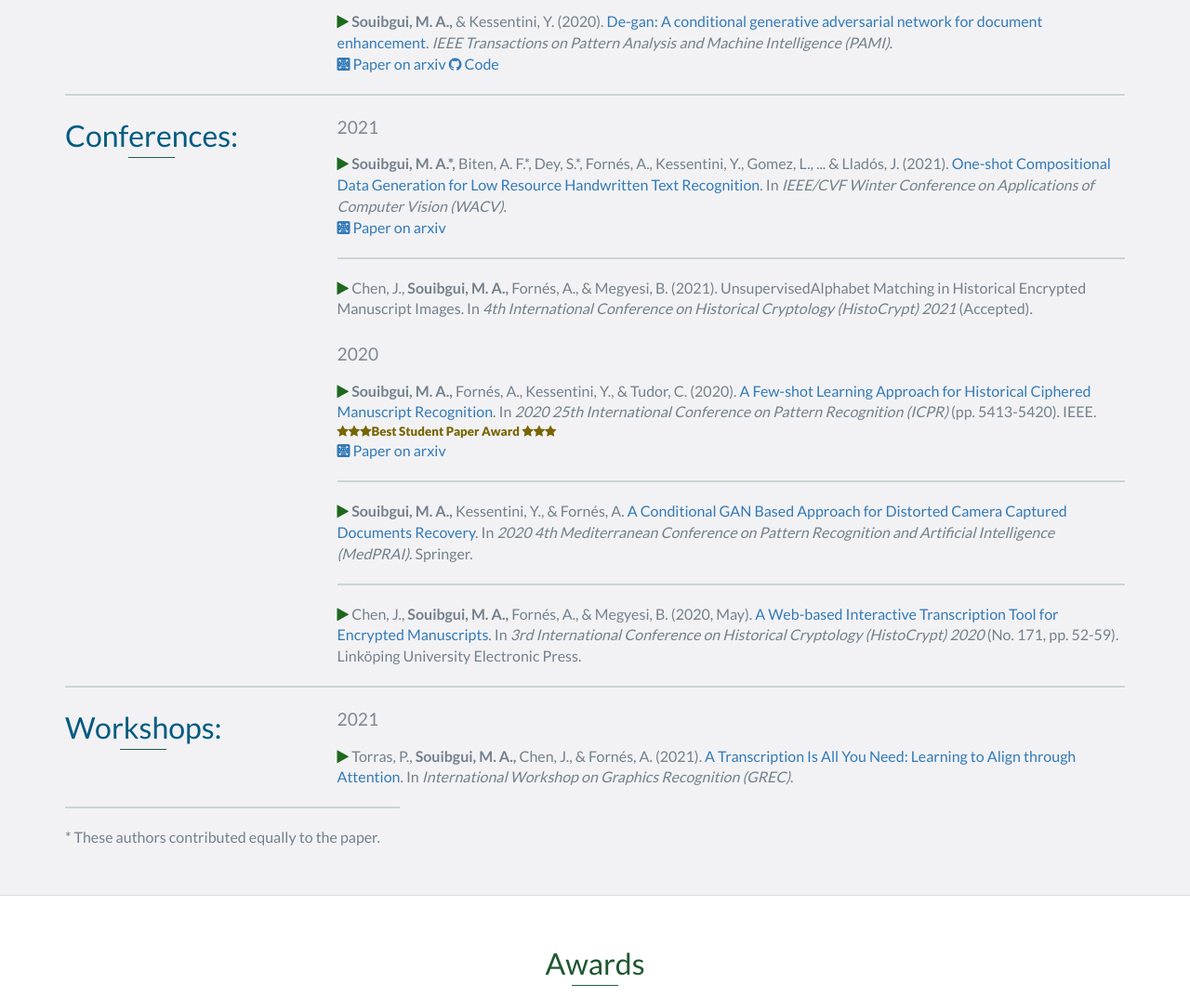
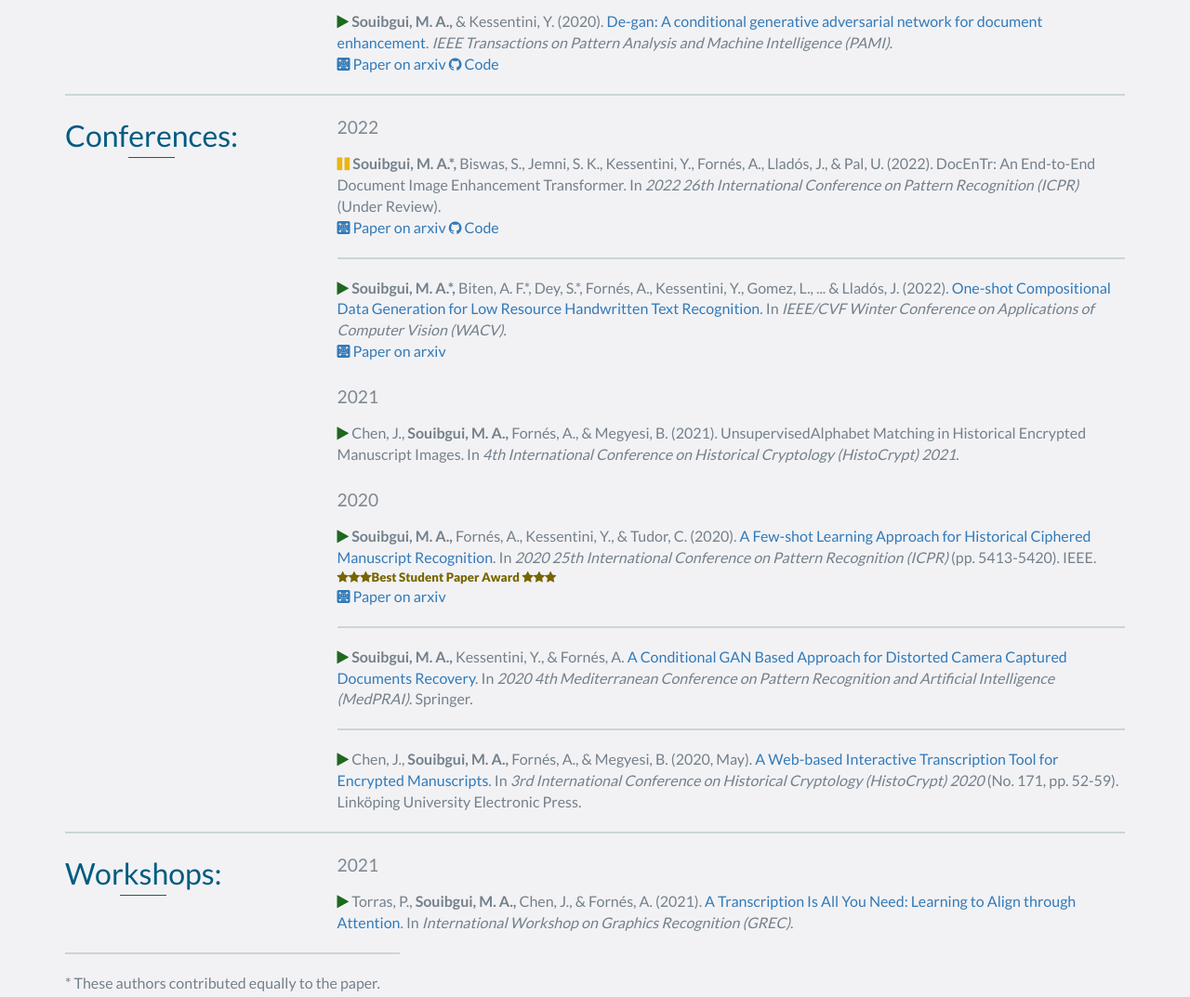
Before and after one commit to dali92002/dali92002.github.io, a website: page index.html in a window 1280 px wide. Shown: the part 3423-4496 px from the top of the page at 93% size. Drawn offline with nearby package versions, Linux system fonts and the light colour scheme; files whose address does not match are found by name.

Commit message:
update cv

```diff
--- a/index.html
+++ b/index.html
@@ -281,20 +281,29 @@
                 </div>
                 <div class="col-md-1">
                 </div>
+                <div class="col-md-9">
+                    <h4>
+                        2022
+                    </h4>
+                    <p>
+                        <i class="fa fa-pause" style="color:rgb(231, 182, 20)"></i> <b>Souibgui, M. A.*,</b> Biswas, S., Jemni, S. K., Kessentini, Y., Fornés, A., Lladós, J., & Pal, U. (2022). DocEnTr: An End-to-End Document Image Enhancement Transformer. In <i>2022 26th International Conference on Pattern Recognition (ICPR)</i> (Under Review).
+                        <br>
+                        <a href="https://arxiv.org/abs/2201.10252" target="_blank"><i class="ai ai-arxiv-square "></i> Paper on arxiv</a>  <a href="https://github.com/dali92002/DocEnTR" target="_blank"><i class="fa fa-github "></i> Code</a>
 
-                <div class="col-md-9">
+                    </p>
+                    <hr>
+                    <p>
+                        <i class="fa fa-play" style="color:rgb(30, 104, 30)"></i> <b>Souibgui, M. A.*,</b> Biten, A. F.*, Dey, S.*, Fornés, A., Kessentini, Y., Gomez, L., ... & Lladós, J. (2022). <a href="https://openaccess.thecvf.com/content/WACV2022/html/Souibgui_One-Shot_Compositional_Data_Generation_for_Low_Resource_Handwritten_Text_Recognition_WACV_2022_paper.html" target="_blank"> One-shot Compositional Data Generation for Low Resource Handwritten Text Recognition</a>. In <i>IEEE/CVF Winter Conference on Applications of Computer Vision (WACV)</i>.
+                        <br>
+                        <a href="https://arxiv.org/abs/2105.05300" target="_blank"><i class="ai ai-arxiv-square "></i> Paper on arxiv</a>
+
+                    </p>
+                    <br>
                     <h4>
                         2021
                     </h4>
                     <p>
-                        <i class="fa fa-play" style="color:rgb(30, 104, 30)"></i> <b>Souibgui, M. A.*,</b> Biten, A. F.*, Dey, S.*, Fornés, A., Kessentini, Y., Gomez, L., ... & Lladós, J. (2021). <a href="https://openaccess.thecvf.com/content/WACV2022/html/Souibgui_One-Shot_Compositional_Data_Generation_for_Low_Resource_Handwritten_Text_Recognition_WACV_2022_paper.html" target="_blank">One-shot Compositional Data Generation for Low Resource Handwritten Text Recognition</a>. In <i>IEEE/CVF Winter Conference on Applications of Computer Vision (WACV)</i>.
-                        <br>
-                        <a href="https://arxiv.org/abs/2105.05300" target="_blank"><i class="ai ai-arxiv-square "></i> Paper on arxiv</a>
-
-                    </p>
-                    <hr>
-                    <p>
-                        <i class="fa fa-play" style="color:rgb(30, 104, 30)"></i> Chen, J., <b>Souibgui, M. A.,</b> Fornés, A., & Megyesi, B. (2021). UnsupervisedAlphabet   Matching   in   Historical   Encrypted Manuscript Images. In <i>4th International Conference on Historical Cryptology (HistoCrypt) 2021</i> (Accepted).
+                        <i class="fa fa-play" style="color:rgb(30, 104, 30)"></i> Chen, J., <b>Souibgui, M. A.,</b> Fornés, A., & Megyesi, B. (2021). UnsupervisedAlphabet   Matching   in   Historical   Encrypted Manuscript Images. In <i>4th International Conference on Historical Cryptology (HistoCrypt) 2021</i>.
                     </p>
 
                     <br>
```
Also changed, not shown: 1 other file.
